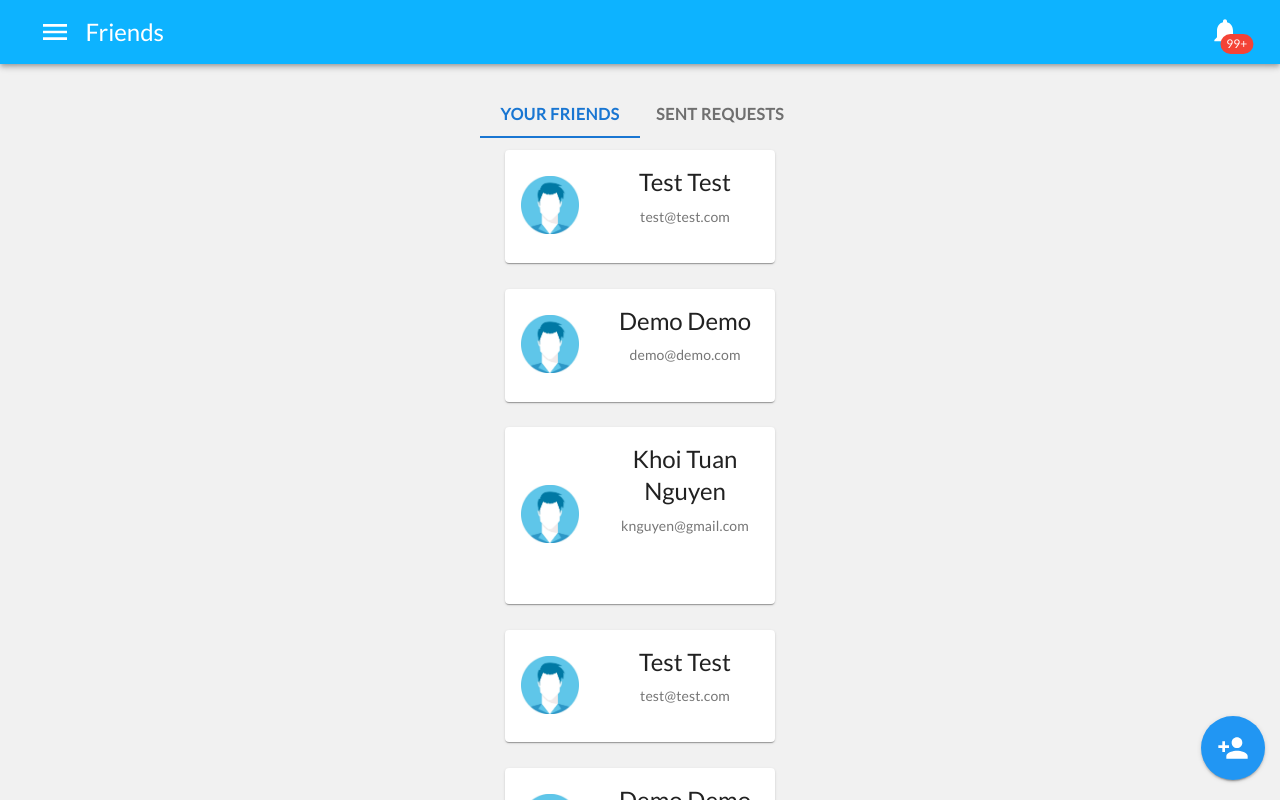
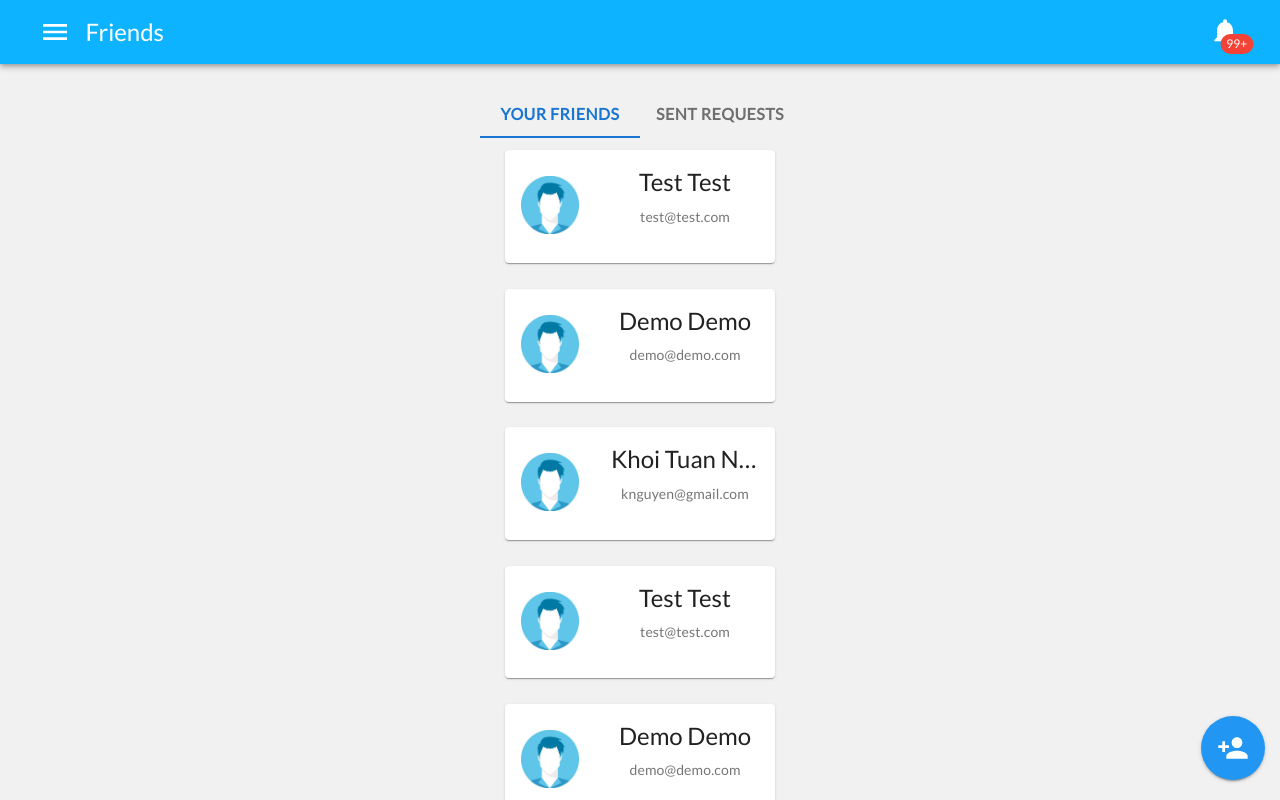
Before and after one commit to KhoiUna/chekchat, a Next.js app in the folder client/: page /friends in a window 1280 px wide. Shown: the top 800 px of the page. Built offline with nearby package versions, Linux system fonts and the light colour scheme.

Commit message:
update friend tag and friend request

```diff
--- a/client/components/friends/friend_request.js
+++ b/client/components/friends/friend_request.js
@@ -16,7 +16,7 @@ const useStyles = makeStyles({
   },
   gridColumn: {
     display: "grid",
-    gridTemplateColumns: "2fr 1fr",
+    gridTemplateColumns: "1fr 2fr",
   },
   gridRow: {
     display: "grid",
@@ -24,6 +24,11 @@ const useStyles = makeStyles({
   },
   badge: {
     margin: "0.8rem 0",
+  },
+  overflowText: {
+    overflow: "hidden",
+    textOverflow: "ellipsis",
+    whiteSpace: "nowrap",
   },
 });
 
@@ -42,15 +47,6 @@ export default function FriendRequest({ username, email, avatarURL, status }) {
     >
       <Card className={classes.root}>
         <CardActionArea className={classes.gridColumn}>
-          <CardContent className={classes.gridRow}>
-            <Typography gutterBottom variant="h6">
-              {username}
-            </Typography>
-            <Typography variant="body2" color="textSecondary" component="p">
-              {email}
-            </Typography>
-          </CardContent>
-
           <div className={utilStyles.request_image}>
             <Image
               priority
@@ -60,6 +56,19 @@ export default function FriendRequest({ username, email, avatarURL, status }) {
               alt={username}
             />
           </div>
+
+          <CardContent className={classes.gridRow}>
+            <Typography
+              gutterBottom
+              variant="h6"
+              className={classes.overflowText}
+            >
+              {username}
+            </Typography>
+            <Typography variant="body2" color="textSecondary" component="p">
+              {email}
+            </Typography>
+          </CardContent>
         </CardActionArea>
       </Card>
     </Badge>
--- a/client/components/friends/friend_tag.js
+++ b/client/components/friends/friend_tag.js
@@ -22,6 +22,11 @@ const useStyles = makeStyles({
     display: "grid",
     gridTemplateRows: "1fr 1fr",
   },
+  overflowText: {
+    overflow: "hidden",
+    textOverflow: "ellipsis",
+    whiteSpace: "nowrap",
+  },
 });
 
 export default function FriendTag({ username, email, avatarURL }) {
@@ -41,7 +46,12 @@ export default function FriendTag({ username, email, avatarURL }) {
         </div>
 
         <CardContent className={classes.gridRow}>
-          <Typography gutterBottom variant="h5" component="h2">
+          <Typography
+            gutterBottom
+            variant="h5"
+            component="h2"
+            className={classes.overflowText}
+          >
             {username}
           </Typography>
           <Typography variant="body2" color="textSecondary" component="p">
```
